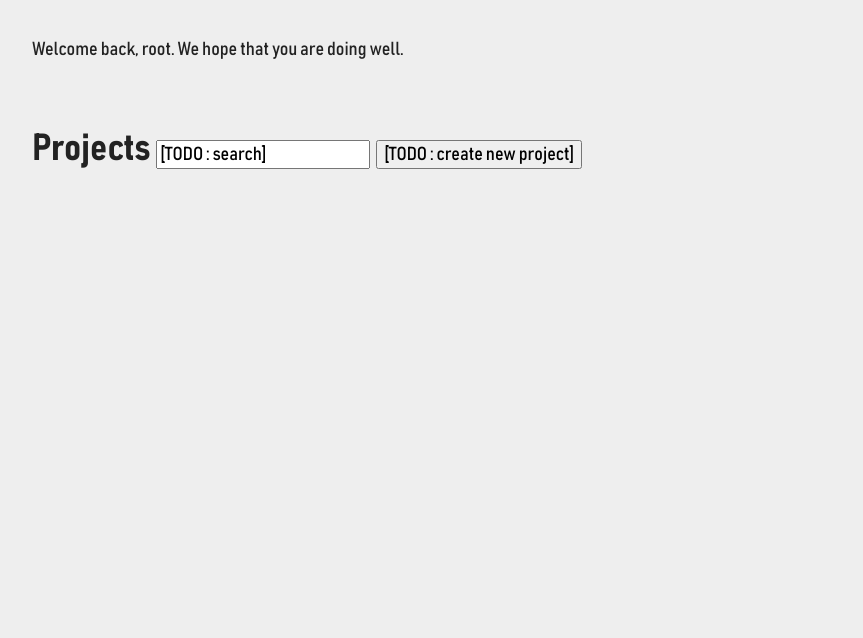
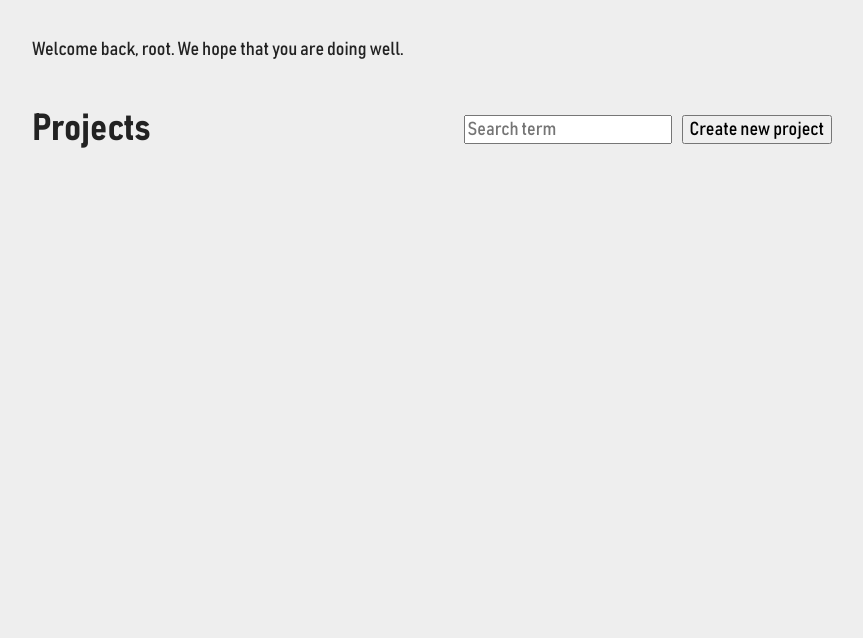
Before and after one commit to Unknown6656-Megacorp/YAYAT, a Flask app: page /yayat/projects/ in a window 1280 px wide. Shown: the part 51-689 px from the top of the page, without its empty margins (208-1071 px from the left). Run offline with Flask 2, Linux system fonts and the light colour scheme; data that the repository does not hold is empty.

Commit message:
updated project page ui

```diff
--- a/static/css/projects.css
+++ b/static/css/projects.css
@@ -1,7 +1,23 @@
 @charset "utf-8";
 
+
+h1.projects-heading {
+    align-items: center;
+    display: flex;
+    margin: 5px 0px;
+}
+
+#projects-search {
+    margin-left: auto;
+    width: 200px;
+}
+
+#new-project {
+    margin-left: 10px;
+}
+
 project-list {
-    padding: 0px 10px 0px 0px;
+    /* padding: 0px 10px 0px 0px; */
     flex-direction: column;
     overflow-y: scroll;
     display: flex;
--- a/static/templates/projects.html
+++ b/static/templates/projects.html
@@ -8,11 +8,10 @@
             Welcome back, {{uname}}. We hope that you are doing well.
         </p>
         <br/>
-        <h1>
+        <h1 class="projects-heading">
             Projects
-
-            <input type="text" value="[TODO : search]"/>
-            <button>[TODO : create new project]</button>
+            <input id="projects-search" type="text" placeholder="Search term"/>
+            <button id="new-project" class="primary">Create new project</button>
         </h1>
         <project-list></project-list>
         <p>
```
Also changed, not shown: other parts of static/css/projects.css (+21 -7 lines).
